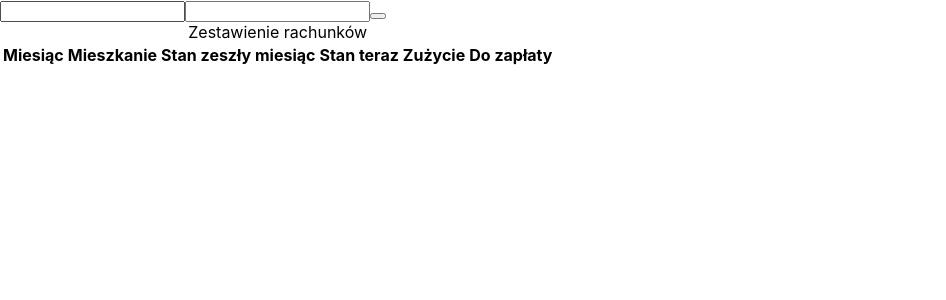
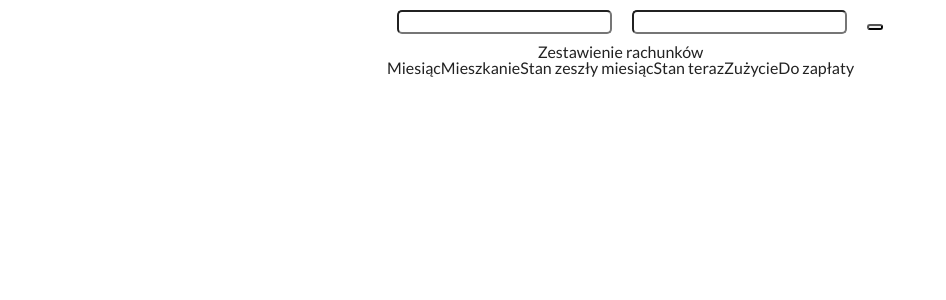
Before and after one commit to mkusmierczyk/WhoPaysTheBill, a React (Create React App) app: page /podziel_rachunek in a window 1280 px wide. Shown: the top 300 px of the page, without its empty margins (0-946 px from the left). Built offline with nearby package versions, Linux system fonts and the light colour scheme.

Commit message:
saas added

```diff
--- a/package.json
+++ b/package.json
@@ -7,6 +7,7 @@
     "@testing-library/react": "^9.5.0",
     "@testing-library/user-event": "^7.2.1",
     "firebase": "^7.19.1",
+    "node-sass": "^4.14.1",
     "react": "^16.13.1",
     "react-dom": "^16.13.1",
     "react-router-dom": "^5.2.0",
--- a/src/App.js
+++ b/src/App.js
@@ -4,6 +4,7 @@
 import 'firebase/auth';
 import { BrowserRouter as Router, Switch, Route, Link } from "react-router-dom";
 import BillsDivide from './billsDivide';
+import './saas/_main.scss';
 
 
 function App() {
@@ -18,7 +19,7 @@
         measurementId: "G-ECLHGS21B5"
     });
     return (
-        <div className="App">
+        <div className="App container">
             <Router>
             <Route exact path="/"> <Table /></Route>
                 <Route path="/podziel_rachunek"><BillsDivide /></Route>
--- a/src/billsDisplay.js
+++ b/src/billsDisplay.js
@@ -73,7 +73,7 @@
             <div>
                 <PropertyChange billsData = { billsData } propertyDisplay = {propertyDisplay} setPropertyDisplay = {setPropertyDisplay}/>
                 <SearchBill filterStart={filterStart} setFilterStart={setFilterStart} filterEnd={filterEnd} setFilterEnd={setFilterEnd} />
-                <table>
+                <table className = {'styled-table'}>
                     <caption>Zestawienie rachunków</caption>
                     <thead>
                         <tr>
@@ -86,7 +86,7 @@
                     </thead>
                     <tbody>
                         {filterData !== false && filterData.map((bill) =>
-                            <tr key={bill.id}>
+                            <tr key={bill.id} className = {'active-row'}>
                                 <td> {bill.monthOfBill.slice(0, 10)} </td>
                                 <td> {bill.amountOfBill} zł</td>
                                 <td> {bill.recipientOfBill}</td>
--- /dev/null
+++ b/src/saas/_all.scss
@@ -0,0 +1,12 @@
+@import url('https://fonts.googleapis.com/css2?family=Lato:ital,wght@0,100;0,300;0,400;0,700;0,900;1,100;1,300;1,400;1,700;1,900&display=swap');
+$lato: 'Lato', serif;
+
+body {
+    display: flex;
+    justify-content: center;
+    font-family: $lato;
+}
+input, select, button {
+    margin: 10px;
+    border-radius: 5px;
+}
--- /dev/null
+++ b/src/saas/_grid.scss
@@ -0,0 +1,25 @@
+$columns: 12;
+$column-base-width: 100% / $columns;
+
+.container {
+  width: 100%;
+  max-width: 1652px;
+  margin: 0 auto;
+
+    .row {
+      display: flex;
+
+
+    [class*='col-'] {
+      min-height: 1px;
+      width: $column-base-width;
+      padding:0;
+    }
+
+    @for $i from 1 through $columns {
+      .col-#{$i} {
+        width: $column-base-width * $i;
+      }
+    }
+  }
+}
--- /dev/null
+++ b/src/saas/_main.scss
@@ -0,0 +1,4 @@
+@import '_reset.scss';
+@import '_grid.scss';
+@import 'all.scss';
+@import '_table.scss'
--- /dev/null
+++ b/src/saas/_reset.scss
@@ -0,0 +1,361 @@
+html, body, div, span, applet, object, iframe,
+h1, h2, h3, h4, h5, h6, p, blockquote, pre,
+a, abbr, acronym, address, big, cite, code,
+del, dfn, em, img, ins, kbd, q, s, samp,
+small, strike, strong, sub, sup, tt, var,
+b, u, i, center,
+dl, dt, dd, ol, ul, li,
+fieldset, form, label, legend,
+table, caption, tbody, tfoot, thead, tr, th, td,
+article, aside, canvas, details, embed,
+figure, figcaption, footer, header, hgroup,
+menu, nav, output, ruby, section, summary,
+time, mark, audio, video {
+  margin: 0;
+  padding: 0;
+  border: 0;
+  font-size: 100%;
+  font: inherit;
+  vertical-align: baseline;
+}
+
+/* make sure to set some focus styles for accessibility */
+:focus {
+  outline: 0;
+}
+
+/* HTML5 display-role reset for older browsers */
+article, aside, details, figcaption, figure,
+footer, header, hgroup, menu, nav, section {
+  display: block;
+}
+
+body {
+  line-height: 1;
+}
+
+ol, ul {
+  list-style: none;
+}
+
+blockquote, q {
+  quotes: none;
+}
+
+blockquote:before, blockquote:after,
+q:before, q:after {
+  content: '';
+  content: none;
+}
+
+table {
+  border-collapse: collapse;
+  border-spacing: 0;
+}
+
+input[type=search]::-webkit-search-cancel-button,
+input[type=search]::-webkit-search-decoration,
+input[type=search]::-webkit-search-results-button,
+input[type=search]::-webkit-search-results-decoration {
+  -webkit-appearance: none;
+  -moz-appearance: none;
+}
+
+input[type=search] {
+  -webkit-appearance: none;
+  -moz-appearance: none;
+  -webkit-box-sizing: content-box;
+  -moz-box-sizing: content-box;
+  box-sizing: content-box;
+}
+
+textarea {
+  overflow: auto;
+  vertical-align: top;
+  resize: vertical;
+}
+
+/**
+ * Correct `inline-block` display not defined in IE 6/7/8/9 and Firefox 3.
+ */
+
+audio,
+canvas,
+video {
+  display: inline-block;
+  *display: inline;
+  *zoom: 1;
+  max-width: 100%;
+}
+
+/**
+ * Prevent modern browsers from displaying `audio` without controls.
+ * Remove excess height in iOS 5 devices.
+ */
+
+audio:not([controls]) {
+  display: none;
+  height: 0;
+}
+
+/**
+ * Address styling not present in IE 7/8/9, Firefox 3, and Safari 4.
+ * Known issue: no IE 6 support.
+ */
+
+[hidden] {
+  display: none;
+}
+
+/**
+ * 1. Correct text resizing oddly in IE 6/7 when body `font-size` is set using
+ *    `em` units.
+ * 2. Prevent iOS text size adjust after orientation change, without disabling
+ *    user zoom.
+ */
+
+html {
+  font-size: 100%; /* 1 */
+  -webkit-text-size-adjust: 100%; /* 2 */
+  -ms-text-size-adjust: 100%; /* 2 */
+}
+
+/**
+ * Address `outline` inconsistency between Chrome and other browsers.
+ */
+
+a:focus {
+  outline: thin dotted;
+}
+
+/**
+ * Improve readability when focused and also mouse hovered in all browsers.
+ */
+
+a:active,
+a:hover {
+  outline: 0;
+}
+
+/**
+ * 1. Remove border when inside `a` element in IE 6/7/8/9 and Firefox 3.
+ * 2. Improve image quality when scaled in IE 7.
+ */
+
+img {
+  border: 0; /* 1 */
+  -ms-interpolation-mode: bicubic; /* 2 */
+}
+
+/**
+ * Address margin not present in IE 6/7/8/9, Safari 5, and Opera 11.
+ */
+
+figure {
+  margin: 0;
+}
+
+/**
+ * Correct margin displayed oddly in IE 6/7.
+ */
+
+form {
+  margin: 0;
+}
+
+/**
+ * Define consistent border, margin, and padding.
+ */
+
+fieldset {
+  border: 1px solid #c0c0c0;
+  margin: 0 2px;
+  padding: 0.35em 0.625em 0.75em;
+}
+
+/**
+ * 1. Correct color not being inherited in IE 6/7/8/9.
+ * 2. Correct text not wrapping in Firefox 3.
+ * 3. Correct alignment displayed oddly in IE 6/7.
+ */
+
+legend {
+  border: 0; /* 1 */
+  padding: 0;
+  white-space: normal; /* 2 */
+  *margin-left: -7px; /* 3 */
+}
+
+/**
+ * 1. Correct font size not being inherited in all browsers.
+ * 2. Address margins set differently in IE 6/7, Firefox 3+, Safari 5,
+ *    and Chrome.
+ * 3. Improve appearance and consistency in all browsers.
+ */
+
+button,
+input,
+select,
+textarea {
+  font-size: 100%; /* 1 */
+  margin: 0; /* 2 */
+  vertical-align: baseline; /* 3 */
+  *vertical-align: middle; /* 3 */
+}
+
+/**
+ * Address Firefox 3+ setting `line-height` on `input` using `!important` in
+ * the UA stylesheet.
+ */
+
+button,
+input {
+  line-height: normal;
+}
+
+/**
+ * Address inconsistent `text-transform` inheritance for `button` and `select`.
+ * All other form control components do not inherit `text-transform` values.
+ * Correct `button` style inheritance in Chrome, Safari 5+, and IE 6+.
+ * Correct `select` style inheritance in Firefox 4+ and Opera.
+ */
+
+button,
+select {
+  text-transform: none;
+}
+
+/**
+ * 1. Avoid the WebKit bug in Android 4.0.* where (2) destroys native `audio`
+ *    and `video` controls.
+ * 2. Correct inability to style clickable `input` types in iOS.
+ * 3. Improve usability and consistency of cursor style between image-type
+ *    `input` and others.
+ * 4. Remove inner spacing in IE 7 without affecting normal text inputs.
+ *    Known issue: inner spacing remains in IE 6.
+ */
+
+button,
+html input[type="button"], /* 1 */
+input[type="reset"],
+input[type="submit"] {
+  -webkit-appearance: button; /* 2 */
+  cursor: pointer; /* 3 */
+  *overflow: visible;  /* 4 */
+}
+
+/**
+ * Re-set default cursor for disabled components.
+ */
+
+button[disabled],
+html input[disabled] {
+  cursor: default;
+}
+
+/**
+ * 1. Address box sizing set to content-box in IE 8/9.
+ * 2. Remove excess padding in IE 8/9.
+ * 3. Remove excess padding in IE 7.
+ *    Known issue: excess padding remains in IE 6.
+ */
+
+input[type="checkbox"],
+input[type="radio"] {
+  box-sizing: border-box; /* 1 */
+  padding: 0; /* 2 */
+  *height: 13px; /* 3 */
+  *width: 13px; /* 3 */
+}
+
+/**
+ * 1. Address `appearance` set to `searchfield` in Safari 5 and Chrome.
+ * 2. Address `box-sizing` set to `border-box` in Safari 5 and Chrome
+ *    (include `-moz` to future-proof).
+ */
+
+input[type="search"] {
+  -webkit-appearance: textfield; /* 1 */
+  -moz-box-sizing: content-box;
+  -webkit-box-sizing: content-box; /* 2 */
+  box-sizing: content-box;
+}
+
+/**
+ * Remove inner padding and search cancel button in Safari 5 and Chrome
+ * on OS X.
+ */
+
+input[type="search"]::-webkit-search-cancel-button,
+input[type="search"]::-webkit-search-decoration {
+  -webkit-appearance: none;
+}
+
+/**
+ * Remove inner padding and border in Firefox 3+.
+ */
+
+button::-moz-focus-inner,
+input::-moz-focus-inner {
+  border: 0;
+  padding: 0;
+}
+
+/**
+ * 1. Remove default vertical scrollbar in IE 6/7/8/9.
+ * 2. Improve readability and alignment in all browsers.
+ */
+
+textarea {
+  overflow: auto; /* 1 */
+  vertical-align: top; /* 2 */
+}
+
+/**
+ * Remove most spacing between table cells.
+ */
+
+table {
+  border-collapse: collapse;
+  border-spacing: 0;
+}
+
+html,
+button,
+input,
+select,
+textarea {
+  color: #222;
+}
+
+
+::-moz-selection {
+  background: #b3d4fc;
+  text-shadow: none;
+}
+
+::selection {
+  background: #b3d4fc;
+  text-shadow: none;
+}
+
+img {
+  vertical-align: middle;
+}
+
+fieldset {
+  border: 0;
+  margin: 0;
+  padding: 0;
+}
+
+textarea {
+  resize: vertical;
+}
+
+.chromeframe {
+  margin: 0.2em 0;
+  background: #ccc;
+  color: #000;
+  padding: 0.2em 0;
+}
--- /dev/null
+++ b/src/saas/_table.scss
@@ -0,0 +1,35 @@
+.styled-table {
+    border-collapse: collapse;
+    margin: 25px 0;
+    font-size: 0.9em;
+    font-family: sans-serif;
+    min-width: 400px;
+    box-shadow: 0 0 20px rgba(0, 0, 0, 0.15);
+}
+
+.styled-table thead {
+    background-color: #009879;
+    color: #ffffff;
+    text-align: left;
+}
+
+.styled-table th,
+.styled-table td {
+    padding: 12px 15px;
+}
+.styled-table tbody tr {
+    border-bottom: 1px solid #dddddd;
+}
+
+.styled-table tbody tr:nth-of-type(even) {
+    background-color: #f3f3f3;
+}
+
+.styled-table tbody tr:last-of-type {
+    border-bottom: 2px solid #009879;
+}
+
+.styled-table tbody tr.active-row {
+    font-weight: bold;
+    color: #009879;
+}
--- a/src/table.js
+++ b/src/table.js
@@ -2,6 +2,7 @@
 import AddBill from "./addBill";
 import BillsDisplay from "./billsDisplay";
 import * as firebase from "firebase";
+
 
 function Table() {
     const [billsData, setBillsData] = useState([])
```
Also changed, not shown: 1 other file (tests, documents, lock files or other folders).
